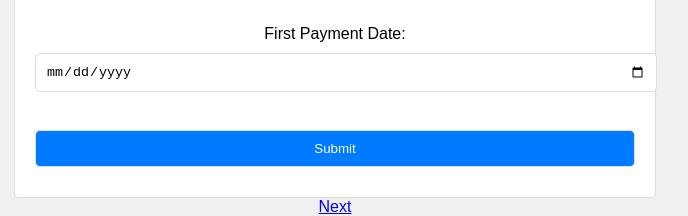
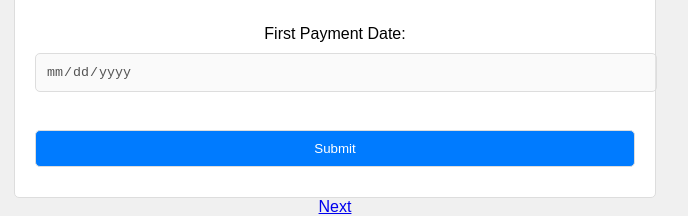
Before and after one commit to ferozaadams/RIO-calculator, a plain HTML site: page contract.html in a window 1280 px wide. Shown: the part 704-920 px from the top of the page, 305-993 px from the left. Drawn offline with Linux system fonts and the light colour scheme.

Commit message:
Update contract.html

```diff
--- a/contract.html
+++ b/contract.html
@@ -27,7 +27,7 @@
             <input type="text" id="accountHolderName"><br>
 
             <label for="firstPaymentDate">First Payment Date:</label>
-            <input type="date" id="firstPaymentDate"><br>
+            <input type="date" id="firstPaymentDate" disabled><br>
 
             <button onclick="submitContract()">Submit</button>
         </form>
```
